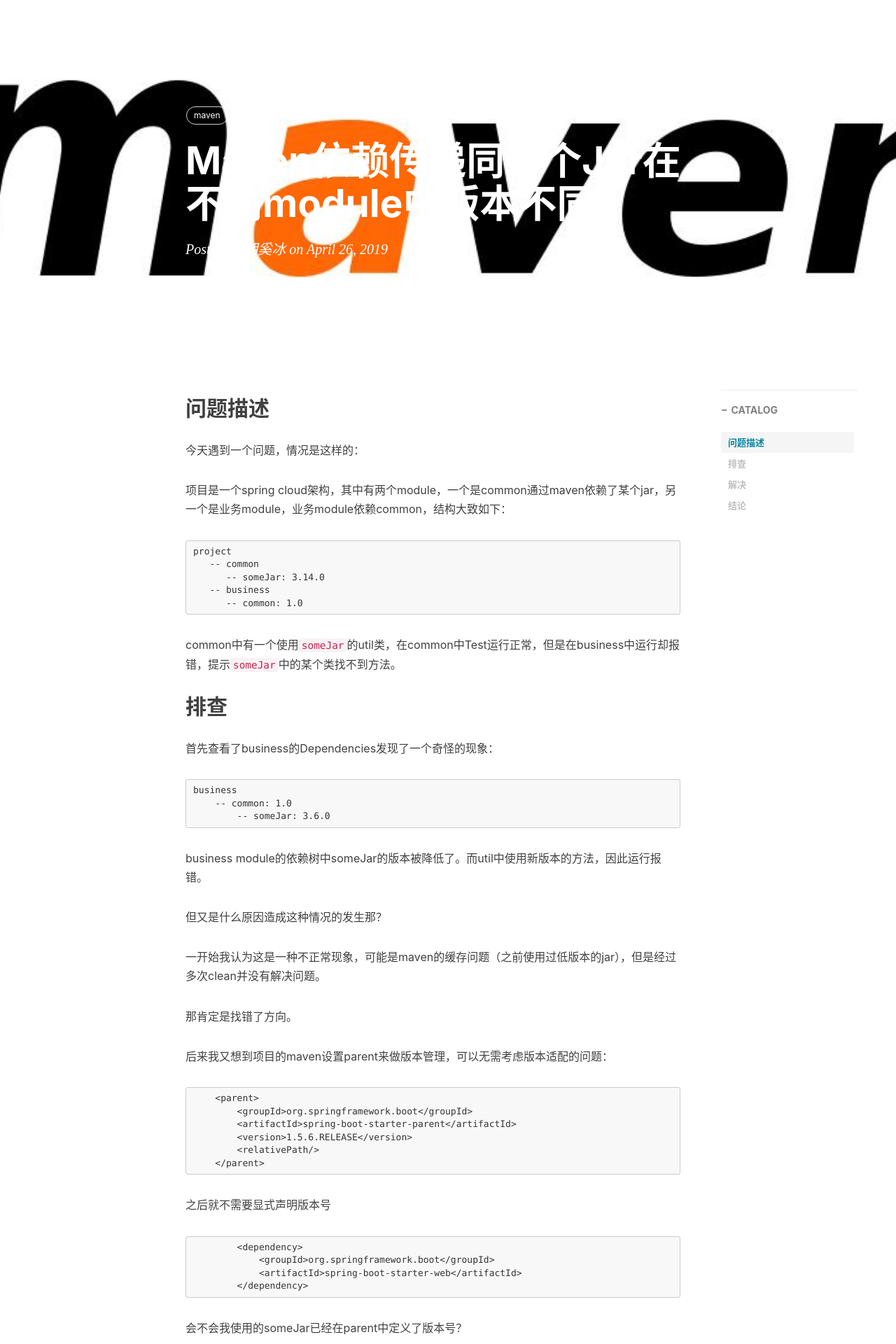
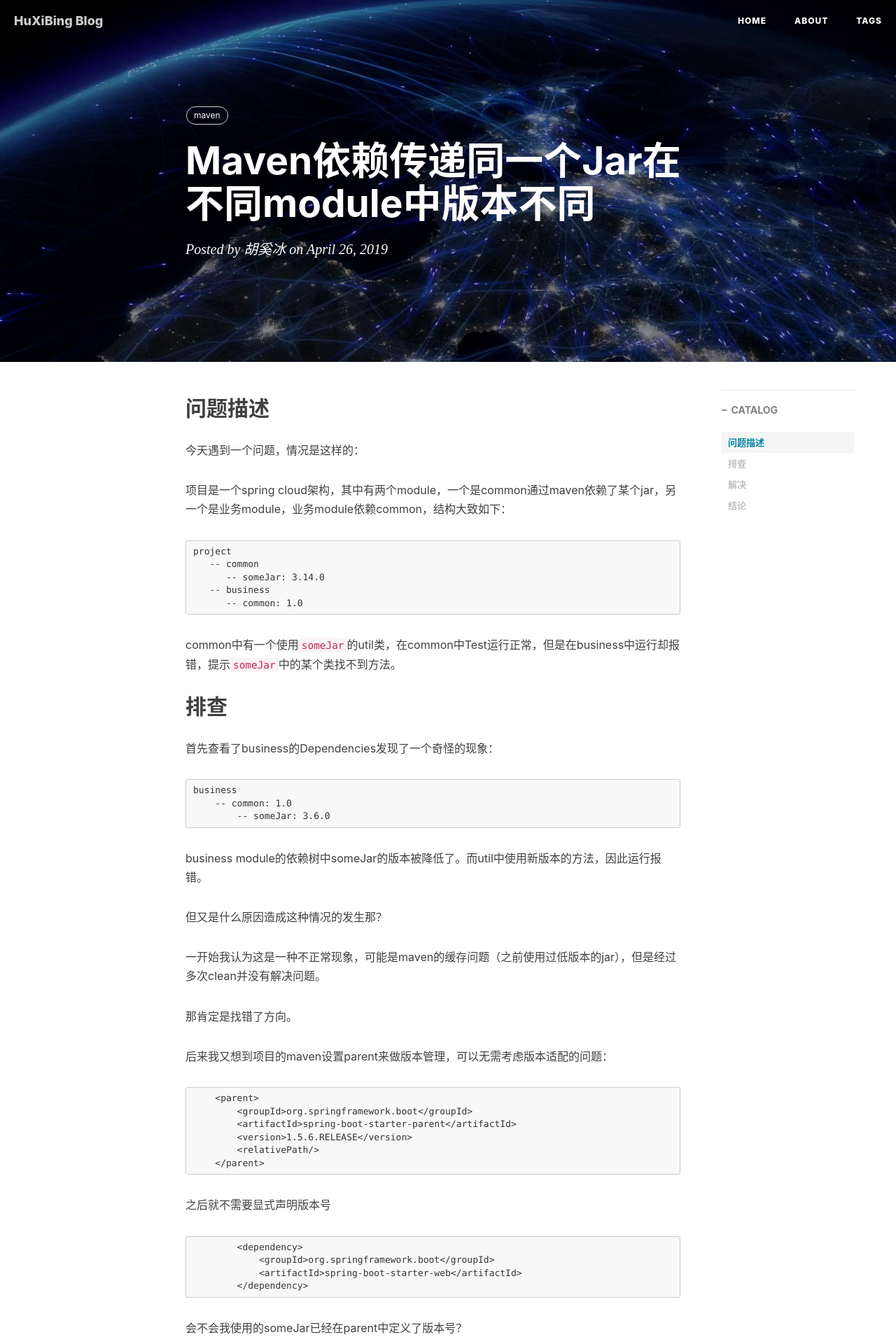
Before and after one commit to huburt-Hu/huburt-Hu.github.io, a Jekyll site: the page built from _posts/2019-04-26-Maven依赖传递问题.md, in a window 1280 px wide. Shown: the top 1920 px of the page at 70% size. Built offline with Jekyll 4.4.1, drawn with Linux system fonts in a browser that asks for light colours; nearby versions of some CDN libraries; comment, search, counter and statistics services are not loaded.

Commit message:
修改图片

```diff
--- a/_posts/2019-04-26-Maven依赖传递问题.md
+++ b/_posts/2019-04-26-Maven依赖传递问题.md
@@ -3,7 +3,7 @@ layout:     post
 title:      Maven依赖传递同一个Jar在不同module中版本不同
 date:       2019-04-26
 author:     胡奚冰
-header-img: img/post-top-maven.jpg
+header-img: img/post-bg-os-metro.jpg
 catalog: 	 true
 tags:
     - maven
```
Also changed, not shown: img/post-top-maven.jpg (deleted).
